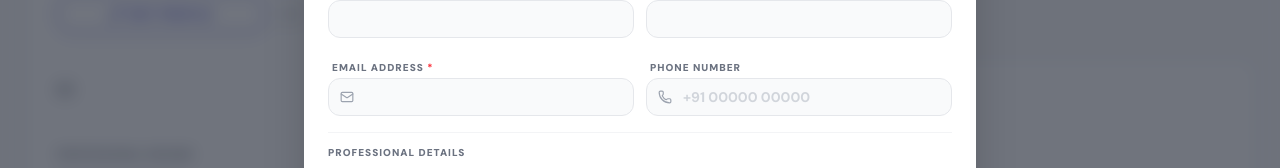
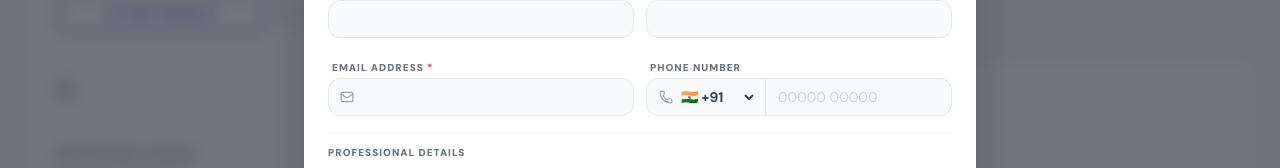
Before and after one commit to yashangvyas-cyber/CollabCareers, a React (Vite) app: page /portal/yopmails/profile in a window 1280 px wide. Both pictures are taken after a click on the button "EDIT PROFILE". Shown: the part 155-323 px from the top of the page. Built offline with nearby package versions, Linux system fonts and the light colour scheme.

Commit message:
refactor: update build assets and sync component references across page modules

```diff
--- a/src/pages/AddTalentPage.tsx
+++ b/src/pages/AddTalentPage.tsx
@@ -303,8 +303,8 @@ export default function AddTalentPage() {
             <input type="url" value={form.resumeLink} onChange={e => set('resumeLink', e.target.value)} placeholder="https://drive.google.com/..." className={inputCls} />
           </Section>
 
-          {/* ── 5. Compensation ── */}
-          <Section title="Compensation" hint="Helps match this talent against role budgets before reaching out.">
+          {/* ── 5. Salary Information ── */}
+          <Section title="Salary Information" hint="Helps match this talent against role budgets before reaching out.">
             <div className="grid grid-cols-4 gap-4">
               <Field label="Currency">
                 <select value={form.ctcCurrency} onChange={e => set('ctcCurrency', e.target.value)} className={selectCls}>
@@ -318,9 +318,11 @@ export default function AddTalentPage() {
                   {CTC_TYPES.map(t => <option key={t}>{t}</option>)}
                 </select>
               </Field>
-              <Field label="Current CTC">
-                <input type="text" value={form.currentCtc} onChange={e => set('currentCtc', e.target.value)} placeholder="e.g. 8,00,000" className={inputCls} />
-              </Field>
+              {!form.isFresher && (
+                <Field label="Current CTC">
+                  <input type="text" value={form.currentCtc} onChange={e => set('currentCtc', e.target.value)} placeholder="e.g. 8,00,000" className={inputCls} />
+                </Field>
+              )}
               <Field label="Expected CTC">
                 <input type="text" value={form.expectedCtc} onChange={e => set('expectedCtc', e.target.value)} placeholder="e.g. 12,00,000" className={inputCls} />
               </Field>
--- a/src/pages/CandidateProfilePage.tsx
+++ b/src/pages/CandidateProfilePage.tsx
@@ -21,6 +21,38 @@ const formatDate = (dateString: string) => {
   return new Date(dateString).toLocaleDateString(undefined, options);
 };
 
+const COUNTRY_CODES = [
+  { code: '+91', flag: '🇮🇳', name: 'India' },
+  { code: '+1', flag: '🇺🇸', name: 'United States / Canada' },
+  { code: '+44', flag: '🇬🇧', name: 'United Kingdom' },
+  { code: '+61', flag: '🇦🇺', name: 'Australia' },
+  { code: '+971', flag: '🇦🇪', name: 'UAE' },
+  { code: '+65', flag: '🇸🇬', name: 'Singapore' },
+  { code: '+60', flag: '🇲🇾', name: 'Malaysia' },
+  { code: '+49', flag: '🇩🇪', name: 'Germany' },
+  { code: '+33', flag: '🇫🇷', name: 'France' },
+  { code: '+81', flag: '🇯🇵', name: 'Japan' },
+  { code: '+86', flag: '🇨🇳', name: 'China' },
+  { code: '+55', flag: '🇧🇷', name: 'Brazil' },
+  { code: '+27', flag: '🇿🇦', name: 'South Africa' },
+  { code: '+234', flag: '🇳🇬', name: 'Nigeria' },
+  { code: '+92', flag: '🇵🇰', name: 'Pakistan' },
+  { code: '+880', flag: '🇧🇩', name: 'Bangladesh' },
+  { code: '+94', flag: '🇱🇰', name: 'Sri Lanka' },
+  { code: '+977', flag: '🇳🇵', name: 'Nepal' },
+];
+
+function parsePhone(stored: string): { code: string; number: string } {
+  if (!stored) return { code: '+91', number: '' };
+  const sorted = [...COUNTRY_CODES].sort((a, b) => b.code.length - a.code.length);
+  for (const c of sorted) {
+    if (stored.startsWith(c.code)) {
+      return { code: c.code, number: stored.slice(c.code.length).trim() };
+    }
+  }
+  return { code: '+91', number: stored };
+}
+
 export default function CandidateProfilePage() {
   const { currentUser, logoutCandidate, updateCurrentUser, applications, jobs } = useApp();
   const navigate = useNavigate();
@@ -43,13 +75,17 @@ export default function CandidateProfilePage() {
   const [editResumeName, setEditResumeName] = useState('');
   const [editVisibility, setEditVisibility] = useState<'visible' | 'private'>('visible');
   const [editAllowContact, setEditAllowContact] = useState(false);
+  const [phoneCode, setPhoneCode] = useState('+91');
 
   const openEditProfile = () => {
+    const stored = currentUser?.phone || derivedProfile.phone || '';
+    const parsed = parsePhone(stored);
+    setPhoneCode(parsed.code);
     setEditForm({
       firstName: currentUser?.firstName || '',
       lastName: currentUser?.lastName || '',
       email: currentUser?.email || '',
-      phone: currentUser?.phone || derivedProfile.phone || '',
+      phone: parsed.number,
       currentOrg: currentUser?.currentOrg || derivedProfile.currentOrg || '',
       currentDesignation: currentUser?.currentDesignation || derivedProfile.designation || '',
       noticePeriod: currentUser?.noticePeriod || derivedProfile.noticePeriod || '',
@@ -448,7 +484,7 @@ export default function CandidateProfilePage() {
                   firstName: editForm.firstName.trim(),
                   lastName: editForm.lastName.trim(),
                   email: editForm.email.trim(),
-                  phone: editForm.phone.trim(),
+                  phone: editForm.phone.trim() ? `${phoneCode} ${editForm.phone.trim()}` : '',
                   currentOrg: editForm.currentOrg.trim(),
                   currentDesignation: editForm.currentDesignation.trim(),
                   noticePeriod: editForm.noticePeriod,
@@ -501,14 +537,27 @@ export default function CandidateProfilePage() {
                 </div>
                 <div className="space-y-1">
                   <label className="text-[10px] font-black text-[#6B7280] uppercase tracking-widest ml-1">Phone Number</label>
-                  <div className="relative">
-                    <Phone className="absolute left-3 top-1/2 -translate-y-1/2 w-3.5 h-3.5 text-[#9CA3AF]" />
+                  <div className="flex items-stretch border border-[#E5E7EB] rounded-xl bg-[#F9FAFB] focus-within:ring-4 focus-within:ring-[#3538CD]/10 focus-within:border-[#3538CD] overflow-hidden transition-all">
+                    <div className="flex items-center gap-1 pl-3 pr-2 border-r border-[#E5E7EB] shrink-0">
+                      <Phone className="w-3.5 h-3.5 text-[#9CA3AF]" />
+                      <select
+                        value={phoneCode}
+                        onChange={e => setPhoneCode(e.target.value)}
+                        className="text-sm font-bold text-[#374151] bg-transparent focus:outline-none cursor-pointer py-2 pr-1"
+                      >
+                        {COUNTRY_CODES.map(c => (
+                          <option key={c.code + c.name} value={c.code}>
+                            {c.flag} {c.code}
+                          </option>
+                        ))}
+                      </select>
+                    </div>
                     <input
                       type="tel"
                       value={editForm.phone}
                       onChange={e => setEditForm({ ...editForm, phone: e.target.value })}
-                      placeholder="+91 00000 00000"
-                      className="w-full border border-[#E5E7EB] rounded-xl pl-9 pr-3 py-2 text-sm font-bold focus:outline-none focus:ring-4 focus:ring-[#3538CD]/10 focus:border-[#3538CD] bg-[#F9FAFB] placeholder:text-[#D1D5DB]"
+                      placeholder="00000 00000"
+                      className="flex-1 px-3 py-2 text-sm font-bold bg-transparent focus:outline-none placeholder:text-[#D1D5DB] placeholder:font-normal"
                     />
                   </div>
                 </div>
--- a/src/pages/TalentPoolDetailsPage.tsx
+++ b/src/pages/TalentPoolDetailsPage.tsx
@@ -470,11 +470,11 @@ export default function TalentPoolDetailsPage() {
                 </SectionCard>
 
                 {(candidate.currentCtc || candidate.expectedCtc) && (
-                  <SectionCard title="Compensation">
+                  <SectionCard title="Salary Information">
                     <div className="grid grid-cols-4 gap-8">
                       <DetailField label="CTC Type" value={candidate.ctcType} />
                       <DetailField label="Currency" value={candidate.ctcCurrency} />
-                      <DetailField label="Current CTC" value={candidate.currentCtc} />
+                      {!candidate.isFresher && <DetailField label="Current CTC" value={candidate.currentCtc} />}
                       <DetailField label="Expected CTC" value={candidate.expectedCtc} />
                     </div>
                   </SectionCard>
--- a/src/pages/TalentPoolPage.tsx
+++ b/src/pages/TalentPoolPage.tsx
@@ -29,10 +29,6 @@ interface PoolFilter {
 
 // ── Constants ─────────────────────────────────────────────────────────────────
 
-const ACTIVE_APP_STATUSES = new Set([
-  'Submitted', 'Under Review', 'Interview in Progress', 'Decision Made', 'Offer Made',
-]);
-
 const availabilityStyle: Record<TalentAvailabilityStatus, string> = {
   'Immediate Joiner':      'bg-green-50 text-green-700 border-green-200',
   'Serving Notice Period': 'bg-yellow-50 text-yellow-700 border-yellow-200',
@@ -44,7 +40,7 @@ const availabilityStyle: Record<TalentAvailabilityStatus, string> = {
 // ── Page ─────────────────────────────────────────────────────────────────────
 
 export default function TalentPoolPage() {
-  const { candidates, jobs, applications, invites } = useApp();
+  const { candidates, jobs, invites } = useApp();
   const location = useLocation();
 
   // ── Invite state ──
@@ -447,10 +443,6 @@ export default function TalentPoolPage() {
                   </thead>
                   <tbody className="divide-y divide-[#F3F4F6]">
                     {filteredPool.map((candidate, idx) => {
-                      const isInPipeline = applications.some(
-                        a => a.candidateId === candidate.id && ACTIVE_APP_STATUSES.has(a.status)
-                      );
-                      const hasAnyApp = applications.some(a => a.candidateId === candidate.id);
                       return (
                         <tr key={candidate.id} className="hover:bg-[#F9FAFB] transition-colors group">
                           <td className="px-4 py-4 text-sm text-[#6B7280]">{idx + 1}</td>
@@ -459,17 +451,11 @@ export default function TalentPoolPage() {
                             <p className="text-xs text-[#6B7280]">
                               {candidate.allowRecruiterContact ? candidate.email : '••••••@••••••.com'}
                             </p>
-                            <div className="flex items-center gap-1.5 mt-0.5 flex-wrap">
-                              {candidate.isAlumni && (
+                            {candidate.isAlumni && (
+                              <div className="flex items-center gap-1.5 mt-0.5">
                                 <span className="text-[9px] font-black text-amber-600 bg-amber-50 border border-amber-200 px-1.5 py-0.5 rounded-full uppercase tracking-widest">Alumni</span>
-                              )}
-                              {isInPipeline && (
-                                <span className="text-[9px] font-black text-purple-700 bg-purple-50 border border-purple-200 px-1.5 py-0.5 rounded-full uppercase tracking-widest">In Pipeline</span>
-                              )}
-                              {!isInPipeline && hasAnyApp && (
-                                <span className="text-[9px] font-black text-[#3538CD] bg-[#F4F5FA] border border-[#3538CD]/10 px-1.5 py-0.5 rounded-full uppercase tracking-widest">Applied</span>
-                              )}
-                            </div>
+                              </div>
+                            )}
                             {!candidate.allowRecruiterContact && (
                               <p className="flex items-center gap-1 text-[10px] text-[#9CA3AF] mt-0.5">
                                 <EyeOff className="w-3 h-3" /> Prefers to apply first
```
Also changed, not shown: src/pages/CareerPage.tsx (+46 -1 lines), 2 other files (tests, documents, lock files or other folders).
